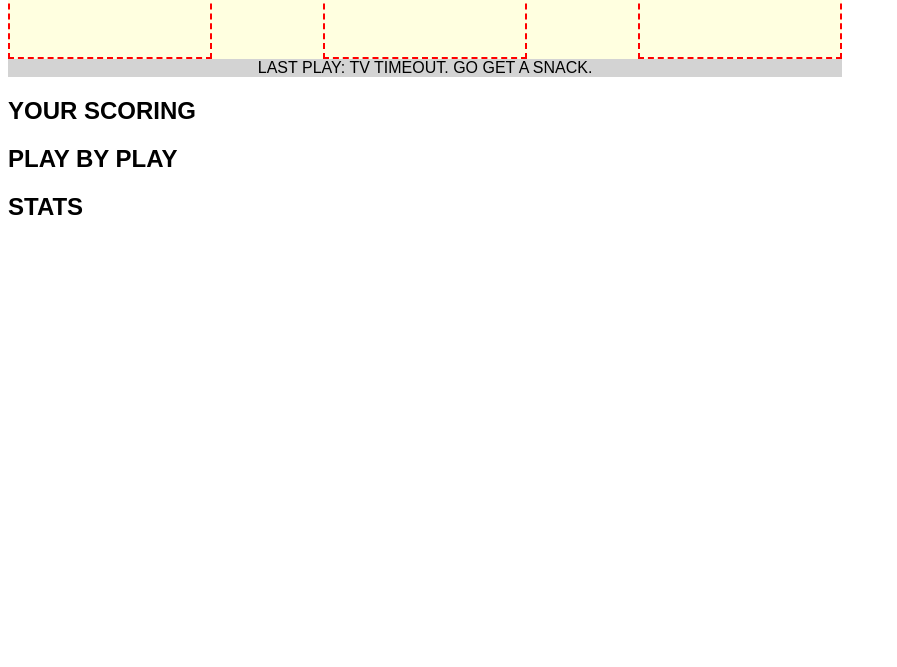
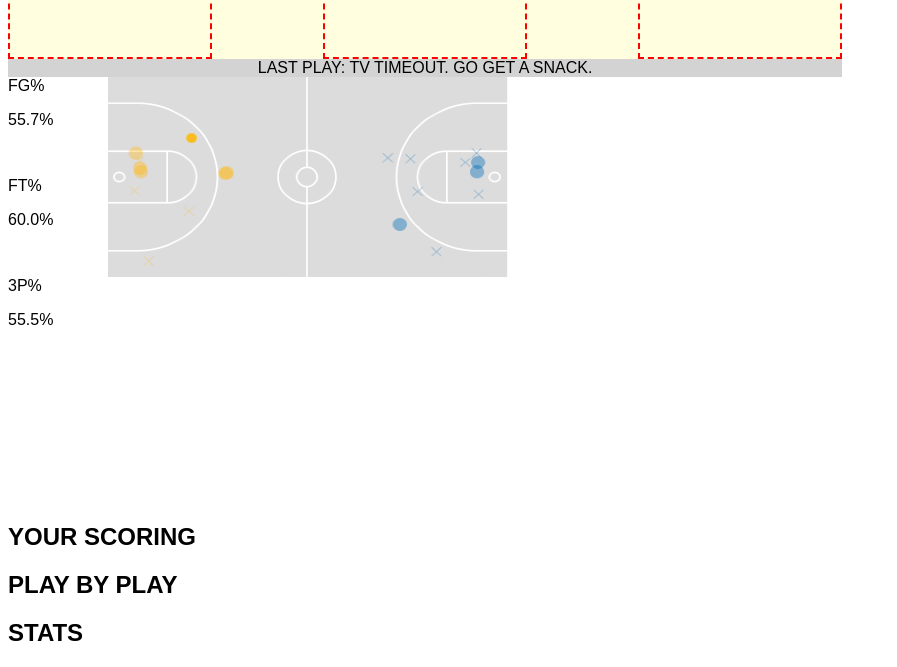
Before and after one commit to vrajpal/numberFire, a website: page app/index.html in a window 1280 px wide. Shown: the part 153-820 px from the top of the page, without its empty margins (0-897 px from the left). Drawn offline with Linux system fonts and the light colour scheme.

Commit message:
row structure for shot chart

```diff
--- a/app/index.html
+++ b/app/index.html
@@ -18,6 +18,24 @@
             </div>
         </div>
         <div class="play">LAST PLAY: TV TIMEOUT. GO GET A SNACK.</div>
+        <div class="shotchart">
+            <div class="stats">
+                <div class="stat">
+                    <span>FG%</span>
+                    <p>55.7%</p>
+                </div>
+                <div class="stat">
+                    <span>FT%</span>
+                    <p>60.0%</p>
+                </div>
+                <div class="stat">
+                    <span>3P%</span>
+                    <p>55.5%</p>
+                </div>
+
+            </div>
+            <div class="chart"></div>
+        </div>
         <div><h2>YOUR SCORING</h2></div>
         <div><h2>PLAY BY PLAY</h2></div>
         <div><h2>STATS</h2></div>
--- a/app/styles/app.scss
+++ b/app/styles/app.scss
@@ -16,8 +16,31 @@ body {
     border: 2px dashed red;
 }
 
+.shotchart {
+    display: flex;
+    flex-direction: row;
+}
+
 .play {
     width: 66%;
     background-color: lightgrey;
     text-align: center;
 }
+
+.stats {
+    display: flex;
+    flex-direction: column;
+}
+
+.stat {
+    height: 100px;
+    width: 100px;
+}
+
+.chart {
+    background-image: url("../images/shotchart.png");
+    width: 776px;
+    height: 426px;
+    background-size: 400px 200px;
+    background-repeat: no-repeat;
+}
```
Also changed, not shown: dest/images/shotchart.png (added), dest/styles/app.css.
